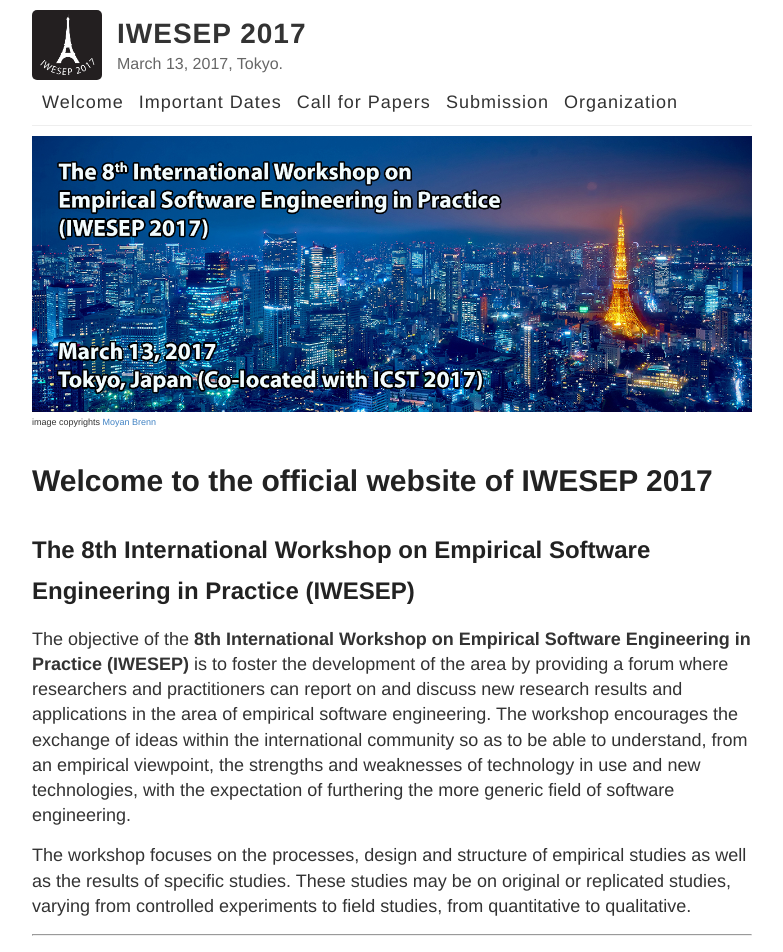
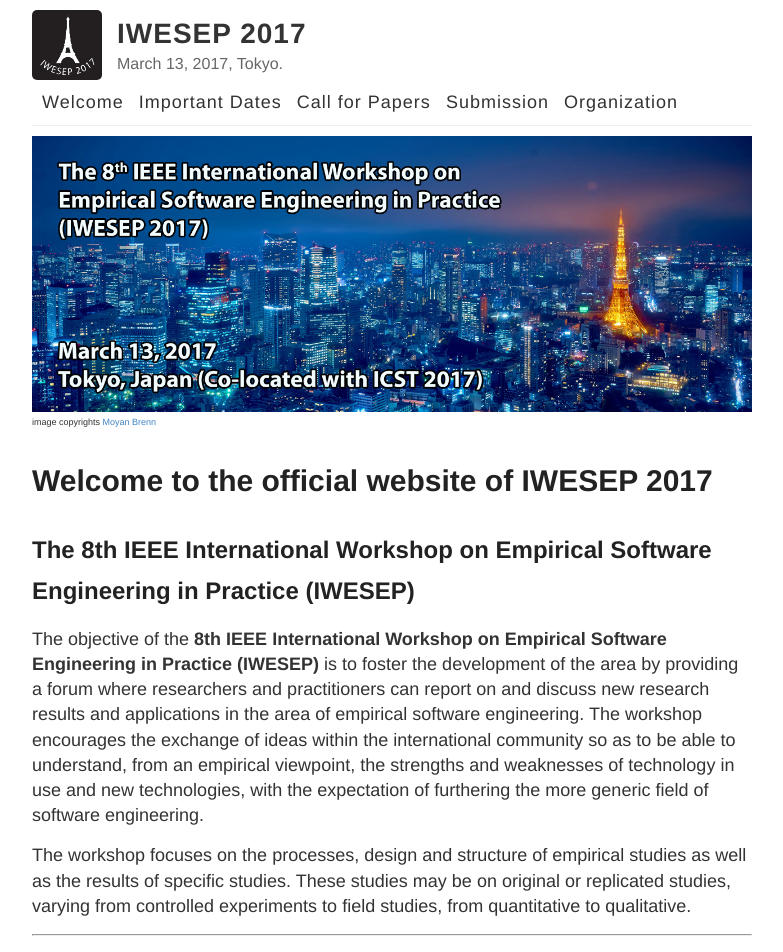
Before and after one commit to iwesep2017/iwesep2017.github.io, a Jekyll site: the page built from index.md, in a window 1280 px wide and 1400 px high. Shown: the top 952 px of the window, without its empty margins (248-1031 px from the left). Built offline with Jekyll 4.4.1, drawn with Linux system fonts in a browser that asks for light colours.

Commit message:
Update conference name

```diff
--- a/index.md
+++ b/index.md
@@ -4,9 +4,9 @@
 
 # Welcome to the official website of IWESEP 2017
 
-## The 8th International Workshop on Empirical Software Engineering in Practice (IWESEP)
+## The 8th IEEE International Workshop on Empirical Software Engineering in Practice (IWESEP)
 
-The objective of the **8th International Workshop on Empirical Software Engineering in Practice (IWESEP)** is to foster the development of the area by providing a forum where researchers and practitioners can report on and discuss new research results and applications in the area of empirical software engineering. The workshop encourages the exchange of ideas within the international community so as to be able to understand, from an empirical viewpoint, the strengths and weaknesses of technology in use and new technologies, with the expectation of furthering the more generic field of software engineering.
+The objective of the **8th IEEE International Workshop on Empirical Software Engineering in Practice (IWESEP)** is to foster the development of the area by providing a forum where researchers and practitioners can report on and discuss new research results and applications in the area of empirical software engineering. The workshop encourages the exchange of ideas within the international community so as to be able to understand, from an empirical viewpoint, the strengths and weaknesses of technology in use and new technologies, with the expectation of furthering the more generic field of software engineering.
 
 The workshop focuses on the processes, design and structure of empirical studies as well as the results of specific studies. These studies may be on original or replicated studies, varying from controlled experiments to field studies, from quantitative to qualitative.
 
@@ -14,7 +14,10 @@
 
 # Sponsors
 
-[![IEEE Computer Society](images/logo_ieee.jpg){:.sponsor-logo}<center>IEEE Computer Society</center>](https://www.computer.org/)
+[![IEEE](images/logo_ieee.gif){:.sponsor-logo-2}<center>IEEE</center>](https://www.ieee.org/)
+<br/>
+
+[![IEEE Computer Society](images/logo_ieee_com.jpg){:.sponsor-logo}<center>IEEE Computer Society</center>](https://www.computer.org/)
 <br/>
 
 [![Association of Software Test Engineering](images/logo_aster.jpg){:.sponsor-logo-2}<center>Association of Software Test Engineering</center>](http://aster.or.jp/)
```
Also changed, not shown: images/banner.jpg, images/logo_ieee.gif (added), images/logo_ieee_com.jpg (renamed from images/logo_ieee.jpg).
